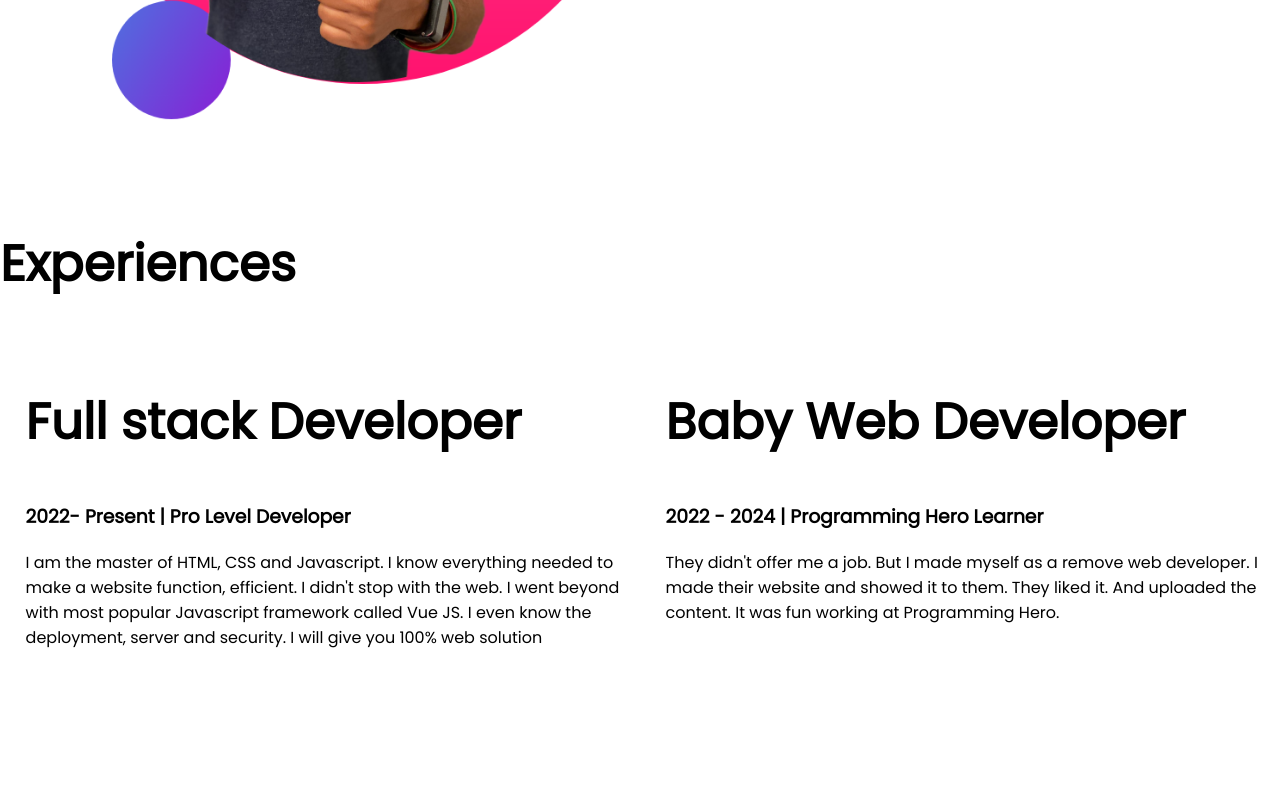
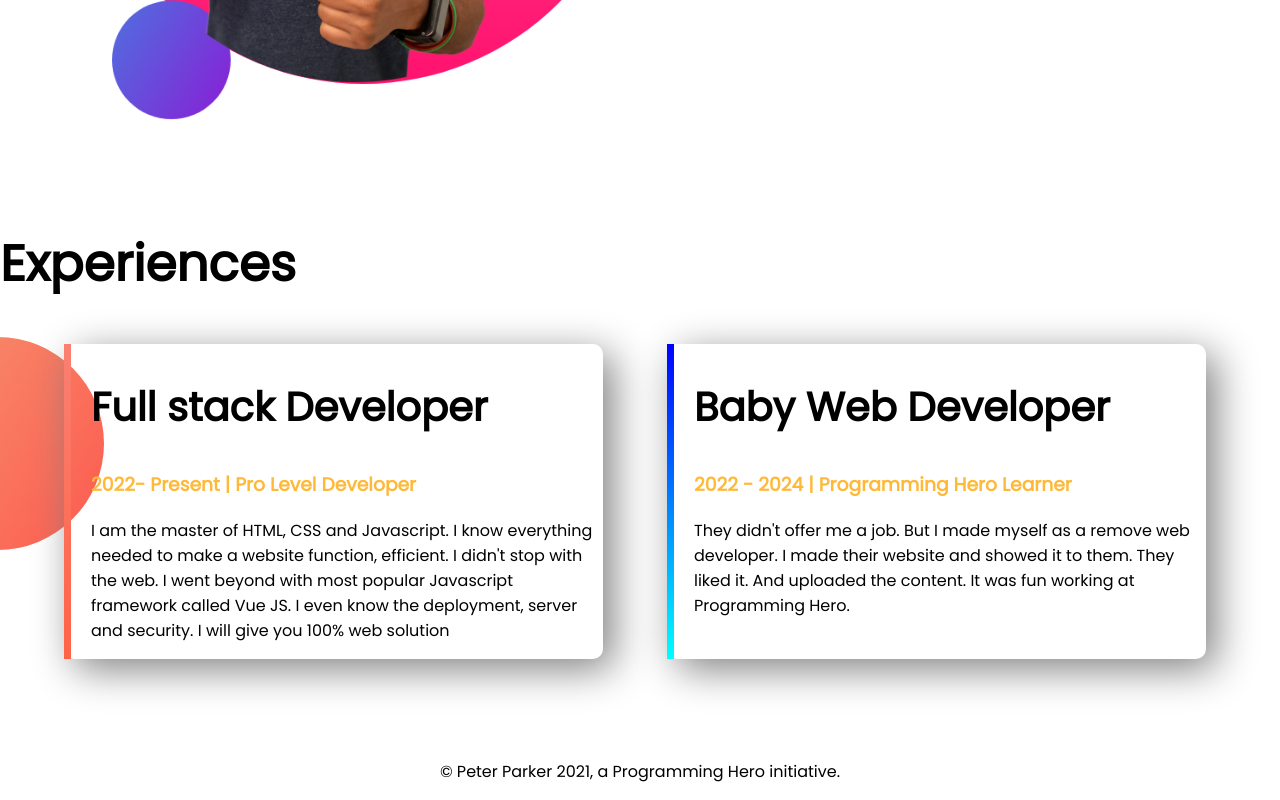
Before and after one commit to emonh0que/developer-portfolio, a plain HTML site: page index.html in a window 1280 px wide. Shown: the part 1187-1987 px from the top of the page. Before the commit the page ends 1953 px from the top, so only its background shows below. Drawn offline with Linux system fonts and the light colour scheme.

Commit message:
footer and experience added

```diff
--- a/index.html
+++ b/index.html
@@ -57,22 +57,27 @@
 
 
         <div class="flexible-container">
-            <div class="half-width">
-                <h1>Full stack Developer</h1>
-                <h3>2022- Present | Pro Level Developer</h3>
+            <div class="experience-item" id="full-stack-experience">
+                <h2>Full stack Developer</h2>
+                <h3 class="orange-color">2022- Present | Pro Level Developer</h3>
                 <p>
                     I am the master of HTML, CSS and Javascript. I know everything needed to make a website function, efficient. I didn't stop with the web. I went beyond with most popular Javascript framework called Vue JS. I even know the deployment, server and security. I will give you 100% web solution
                 </p>
             </div>
-            <div class="half-width">
-                <h1>Baby Web Developer</h1>
-                <h3>2022 - 2024 | Programming Hero Learner</h3>
+            <div class="experience-item ha" id="web-dev-experience">
+                <h2>Baby Web Developer</h2>
+                <h3 class="orange-color">2022 - 2024 | Programming Hero Learner</h3>
                 <p>
                     They didn't offer me a job. But I made myself as a remove web developer. I made their website and showed it to them. They liked it. And uploaded the content. It was fun working at Programming Hero.
                 </p>
             </div>
         </div>
     </section>
+    <footer>
+        <p>
+            © Peter Parker 2021, a Programming Hero initiative.
+        </p>
+    </footer>
 </body>
 
 </html>
--- a/style.css
+++ b/style.css
@@ -4,6 +4,10 @@
 }
 h1{
     font-size: 50px;
+}
+
+h2 {
+    font-size: 40px;
 }
 .orange-color{
     color: #ffb938;
@@ -19,6 +23,7 @@
 .half-width {
     width: 50%;
     padding-left: 2%;
+
 
 
 }
@@ -48,3 +53,35 @@
     background-position: right;
     background-repeat: no-repeat;
 }
+.experience-item {
+    width: 40%;
+    margin-left: 5%;
+    margin-right: 5;
+    padding-left: 20px;
+    border-radius: 10px;
+    box-shadow: 10px 10px 40px gray;
+
+
+}
+
+.experience-area{
+    background-image: url(images/exp-bg.png);
+    background-position: left;
+    background-repeat: no-repeat;
+}
+
+#web-dev-experience{
+    border-left: 7px solid;
+    border-image: linear-gradient(blue, cyan);
+    border-image-slice: 1;
+}
+
+#full-stack-experience{
+    border-left: 7px solid;
+    border-image: linear-gradient(salmon,tomato);
+    border-image-slice: 1;
+}
+
+footer p{
+    text-align: center;
+}
```
